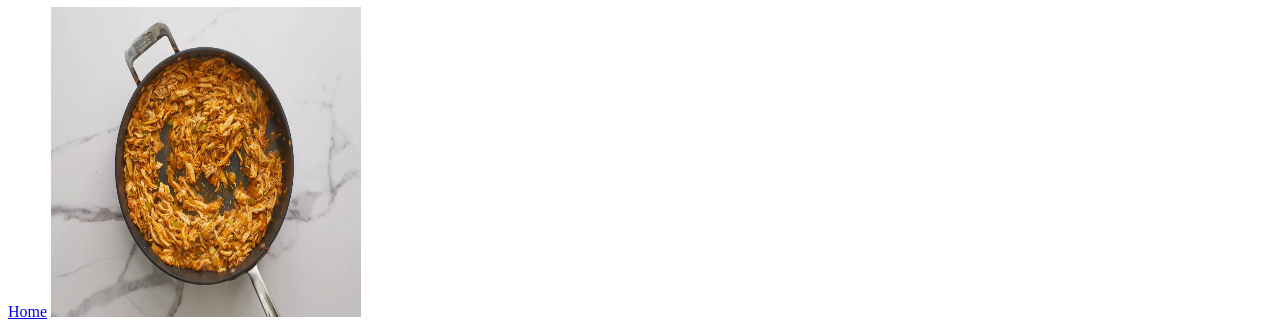
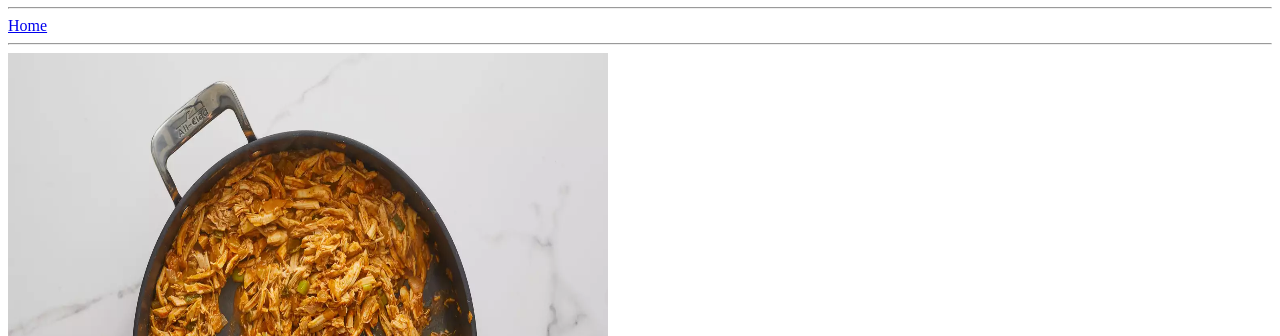
Before and after one commit to oxmash/odin-recipes, a plain HTML site: page recipes/lasagna.html in a window 1280 px wide. Shown: the part 73-409 px from the top of the page. Drawn offline with Linux system fonts and the light colour scheme.

Commit message:
Cleaned the data

```diff
--- a/recipes/lasagna.html
+++ b/recipes/lasagna.html
@@ -5,8 +5,10 @@
     <meta name="viewport" content="width=device-width, initial-scale=1.0">
     <title>Enchiladas</title>
     <h1>Odin-Recipes</h1>
+    <hr/>
     <a href="../index.html">Home</a>
-    <img src="ench.webp" alt="Enchiladas" height="310" width="310">
+    <hr/>
+    <img src="ench.webp" alt="Enchiladas" height="600" width="600">
     <h1>Angela's Awesome Enchiladas </h1>
 </head>
 <body>
```
